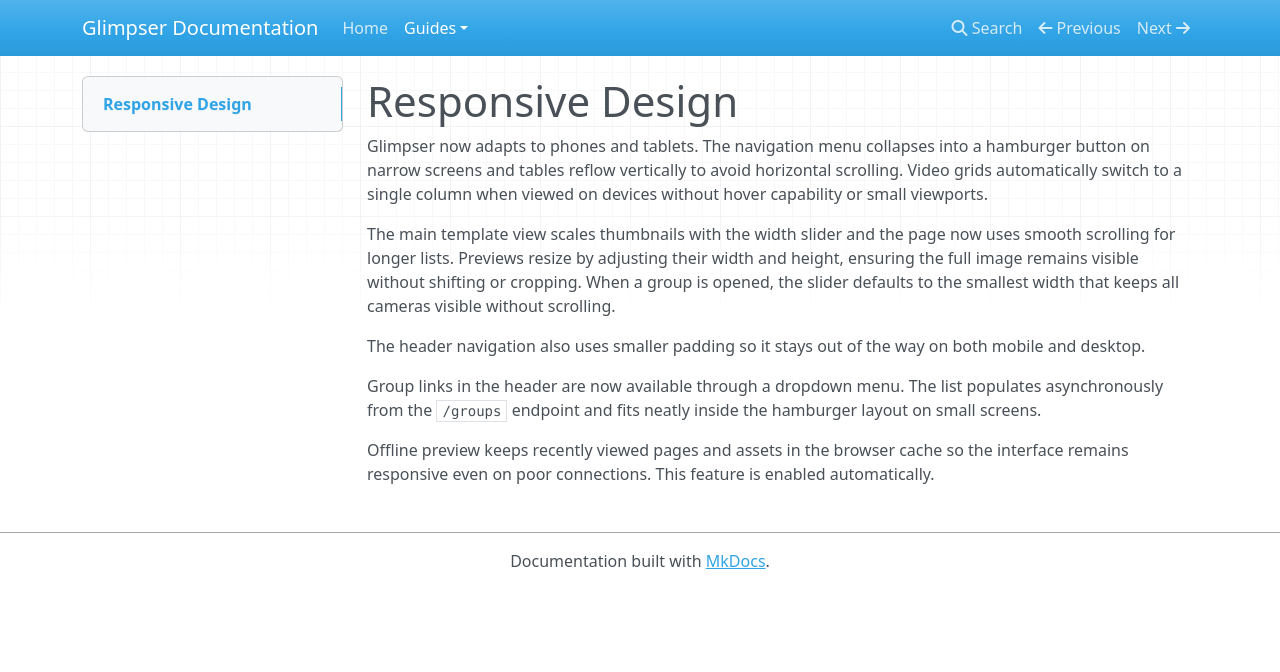
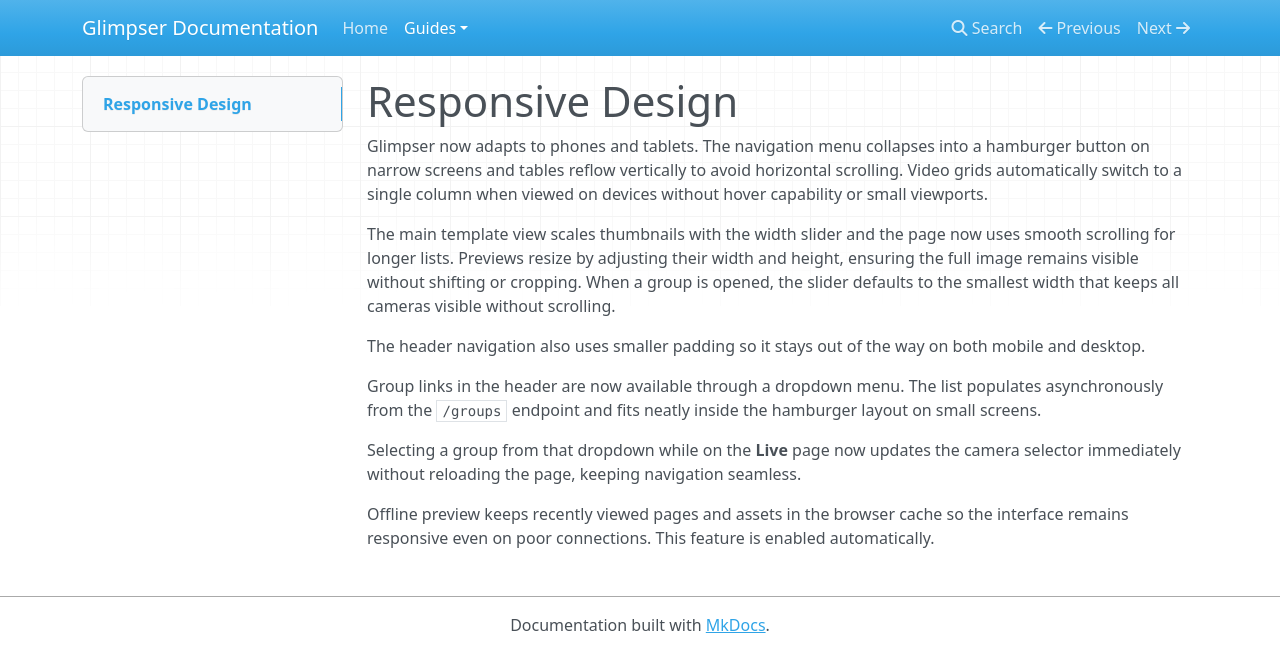
Before and after one commit to KristopherKubicki/glimpser, an MkDocs documentation site: the page built from docs/responsive_design.md, in a window 1280 px wide. Shown: the top 672 px of the page. Built offline with MkDocs 1.6.1, drawn with Linux system fonts in a browser that asks for light colours; nearby versions of some CDN libraries.

Commit message:
docs: note live page group sync

```diff
--- a/docs/responsive_design.md
+++ b/docs/responsive_design.md
@@ -10,4 +10,8 @@
 populates asynchronously from the `/groups` endpoint and fits neatly inside the
 hamburger layout on small screens.
 
+Selecting a group from that dropdown while on the **Live** page now updates the
+camera selector immediately without reloading the page, keeping navigation
+seamless.
+
 Offline preview keeps recently viewed pages and assets in the browser cache so the interface remains responsive even on poor connections. This feature is enabled automatically.
```
Also changed, not shown: app/static/js/live.js (+19 -0 lines), app/static/js/nav.js (+15 -0 lines).
